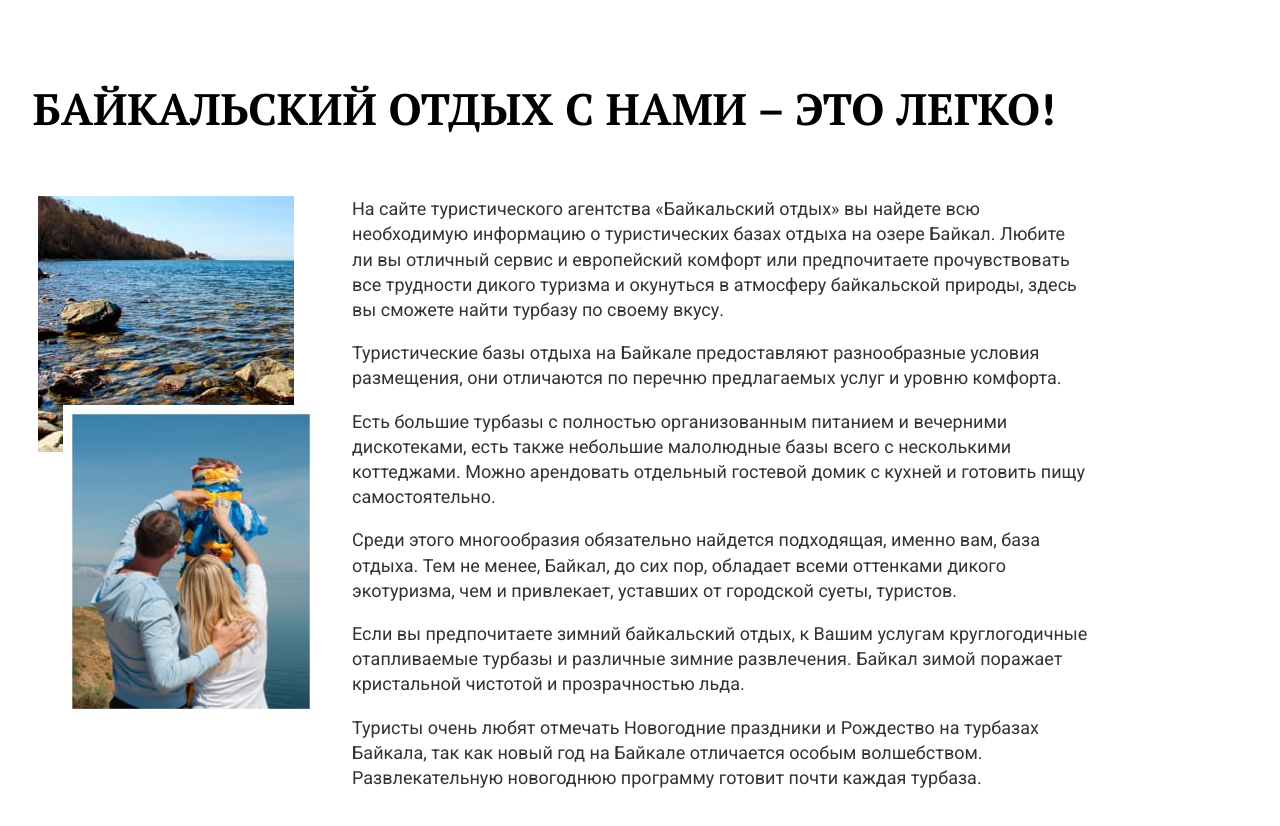
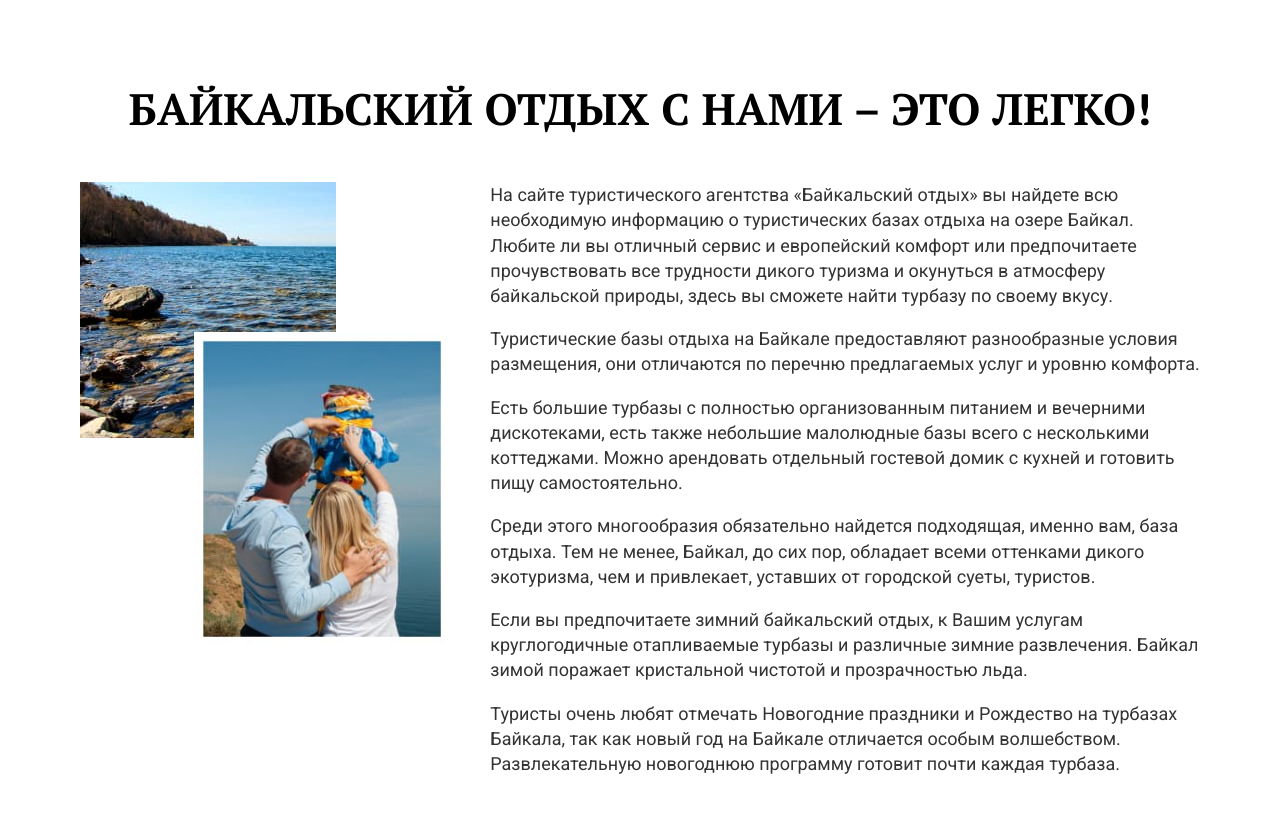
Before and after one commit to Alazardovich/additional-work, a plain HTML site: page index.html in a window 1280 px wide. After the commit the page ends 800 px from the top, so only its background shows below. Drawn offline with Linux system fonts and the light colour scheme.

Commit message:
add work

```diff
--- a/css/style.css
+++ b/css/style.css
@@ -5,7 +5,6 @@
   margin: -1px;
   border: 0;
   padding: 0;
-
   white-space: nowrap;
   clip-path: inset(100%);
   clip: rect(0 0 0 0);
@@ -19,16 +18,20 @@ body {
 img {
   display: block;
 }
-
-.us-section {
-  position: relative;
-  display: inline-block;
-  align-items: center;
-  justify-content: center;
-  width: 1088px;
+.section {
+  padding-top: 80px;
+}
+.container {
+  width: 1120px;
+  margin: 0 auto;
+}
+.us-position {
+  display: flex;
+  justify-content: space-between;
   margin: 0;
   padding: 0;
 }
+
 .us-title {
   font-family: PT Serif;
   font-style: normal;
@@ -38,36 +41,25 @@ img {
   text-align: center;
   text-transform: uppercase;
   color: #000000;
-  padding-top: 80px;
-  margin: 0;
-  width: 1088px;
+  margin-top: 0;
+  margin-bottom: 45px;
 }
 .first-foto {
   position: absolute;
-  top: 45px;
-  left: 38px;
+  top: 0;
+  left: 0;
 }
 .second-foto {
   position: absolute;
-  z-index: 99;
-  bottom: 185px;
-  right: 33px;
+  top: 150px;
+  right: 0;
 }
 .foto-us {
-  display: block;
-  width: 352px;
-  height: 752px;
-}
-.foto-us:first-child {
-  position: absolute;
-}
-.foto-us:last-child {
-  display: block;
+  position: relative;
+  width: 384px;
+  margin-right: 40px;
 }
 .us-text {
-  position: absolute;
-  top: 45px;
-  right: 0;
   width: 736px;
 }
 .text-list {
--- a/index.html
+++ b/index.html
@@ -14,12 +14,13 @@
 
 </body>
 </html>
-<section><h2 class="visually-hidden"></h2>
-    <p class="us-title"><b>Байкальский отдых с нами – это легко!</b></p>
-    <div class="us-section">
+<section class="section"><h2 class="visually-hidden"></h2>
+    <div class="container">
+    <p class="us-title">Байкальский отдых с нами – это легко!</p>
+    <div class="us-position">
     <div class="foto-us">
         <img class="first-foto" src="images/Untitled.jpg" ult="Ррозрачная вода у берега" width="256">
-        <img class="second-foto" src="images/73.jpg" Ult="Семейный отдых" width="256">
+        <img class="second-foto" src="images/73.jpg" ult="Семейный отдых" width="256">
     </div>
     <div class="us-text">
         <p class="text-list">На сайте туристического агентства «Байкальский отдых» вы найдете всю необходимую информацию о туристических базах отдыха
@@ -43,5 +44,5 @@
         </p>
     </div>
     </div>
-
+</div>
 </section>
```
